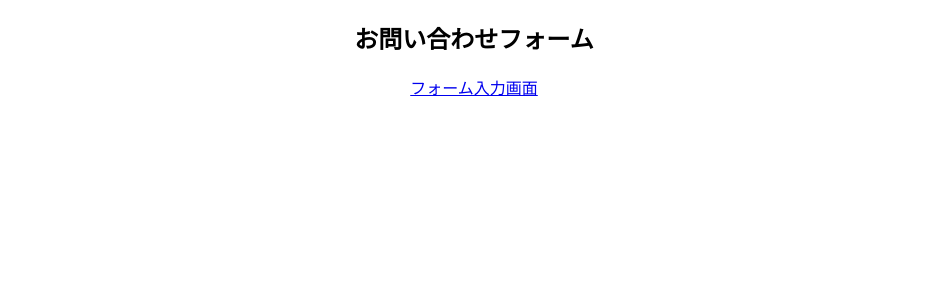
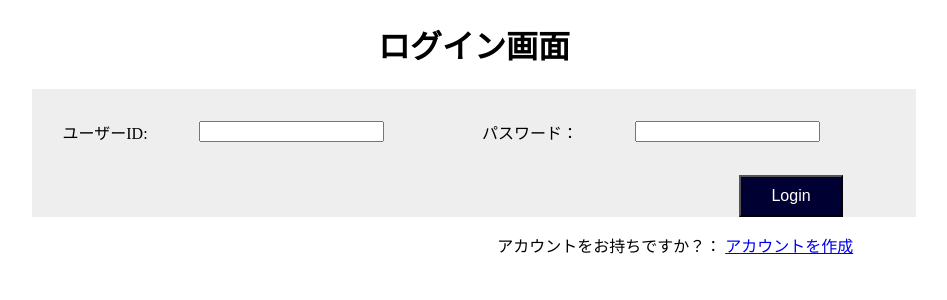
Before and after one commit to sugaigit/sales_support, a Django app: page / in a window 1280 px wide. Shown: the top 300 px of the page, without its empty margins (166-1113 px from the left). Run offline with Django 3.2, Linux system fonts and the light colour scheme.

Commit message:
新規登録、ログアウト追加

```diff
--- a/inputform/templates/inputform/index.html
+++ b/inputform/templates/inputform/index.html
@@ -9,7 +9,7 @@
     <a href="{% url 'inputform:input_form' %}"></a>
         <h2>お問い合わせフォーム</h2>
     </a>
-    <p><a href="http://127.0.0.1:8000/input_form/">フォーム入力画面</a></p>
+    <p><a href="{% url 'inputform:input_form' %}">フォーム入力画面</a></p>
 </center>
 </body>
 </html>
--- a/loginapp/static/loginapp_css/style.css
+++ b/loginapp/static/loginapp_css/style.css
@@ -6,6 +6,11 @@ h1{
     background-color: #EEEEEE;
     margin-left: 15%;
     margin-right: 15%;
+  }
+
+  .message{
+    text-align: right;
+    margin-right:20%;
   }
 
   table.reg_form{
@@ -19,7 +24,7 @@ h1{
       background-color: #000033;
       font-size: 1.0em;
       padding: 10px 30px;
-      margin-left: 80%;
+      margin-left:80%;
   }
 
   .btn:hover{
--- a/loginapp/templates/loginapp/login.html
+++ b/loginapp/templates/loginapp/login.html
@@ -0,0 +1,33 @@
+<!DOCTYPE html>
+{% load static %}
+<html lang="ja" dir="ltr">
+<head>
+<meta charset="utf-8">
+<title></title>
+<link rel="stylesheet" href='{% static "loginapp_css/style.css" %}'/>
+
+</head>
+<body>
+<h1>ログイン画面</h1>
+
+<div class="reg">
+  <form method="post" action="{% url 'Login' %}">
+    {% csrf_token %}
+
+    <table class="reg_form">
+    <tr>
+    <td><label for="userid">ユーザーID:</label></td>
+    <td><input type="text" name="userid"></td>
+    <td><label for="password">パスワード：</label></td>
+    <td><input type="password" name="password"></td>
+    </tr>
+    </table>
+
+    <input type="submit" class="btn" value="Login">
+ </form>
+</div>
+   <p class="message">アカウントをお持ちですか？：
+   <a href="{% url 'register' %}">アカウントを作成</a>
+   </p>
+</body>
+</html>
--- a/loginapp/urls.py
+++ b/loginapp/urls.py
@@ -2,5 +2,8 @@ from django.urls import path
 from . import views
 
 urlpatterns = [
-    path('', views.AccountRegistration.as_view(), name='registration'),
+    path('',views.Login,name='Login'),
+    path("logout",views.Logout,name="Logout"),
+    path('register',views.AccountRegistration.as_view(), name='register'),
+    path("home",views.home,name="home"),
 ]
--- a/loginapp/views.py
+++ b/loginapp/views.py
@@ -1,10 +1,59 @@
 from django.shortcuts import render
-from django.views.generic import TemplateView # テンプレートタグ
-from .forms import AccountForm, AddAccountForm # ユーザーアカウントフォーム
-from django.contrib.auth import authenticate
+from django.views.generic import TemplateView #テンプレートタグ
+from .forms import AccountForm, AddAccountForm #ユーザーアカウントフォーム
+
+# ログイン・ログアウト処理に利用
+from django.contrib.auth import authenticate, login, logout
 from django.http import HttpResponseRedirect, HttpResponse
 from django.urls import reverse
+from django.contrib.auth.decorators import login_required
 
+#ログイン
+def Login(request):
+    # POST
+    if request.method == 'POST':
+        # フォーム入力のユーザーID・パスワード取得
+        ID = request.POST.get('userid')
+        Pass = request.POST.get('password')
+
+        # Djangoの認証機能
+        user = authenticate(username=ID, password=Pass)
+
+        # ユーザー認証
+        if user:
+            #ユーザーアクティベート判定
+            if user.is_active:
+                # ログイン
+                login(request,user)
+                # ホームページ遷移
+                return HttpResponseRedirect(reverse('home'))
+            else:
+                # アカウント利用不可
+                return HttpResponse("アカウントが有効ではありません")
+        # ユーザー認証失敗
+        else:
+            return HttpResponse("ログインIDまたはパスワードが間違っています")
+    # GET
+    else:
+        return render(request, 'loginapp/login.html')
+
+
+#ログアウト
+@login_required
+def Logout(request):
+    logout(request)
+    # ログイン画面遷移
+    return HttpResponseRedirect(reverse('Login'))
+
+
+#ホーム
+@login_required
+def home(request):
+    params = {"UserID":request.user,}
+    return render(request, "loginapp/home.html",context=params)
+
+
+#新規登録
 class  AccountRegistration(TemplateView):
 
     def __init__(self):
@@ -14,19 +63,19 @@ class  AccountRegistration(TemplateView):
         "add_account_form":AddAccountForm(),
         }
 
-    # Get処理
+    #Get処理
     def get(self,request):
         self.params["account_form"] = AccountForm()
         self.params["add_account_form"] = AddAccountForm()
         self.params["AccountCreate"] = False
         return render(request,"loginapp/register.html",context=self.params)
 
-    # Post処理
+    #Post処理
     def post(self,request):
         self.params["account_form"] = AccountForm(data=request.POST)
         self.params["add_account_form"] = AddAccountForm(data=request.POST)
 
-        # フォーム入力の有効検証
+        #フォーム入力の有効検証
         if self.params["account_form"].is_valid() and self.params["add_account_form"].is_valid():
             # アカウント情報をDB保存
             account = self.params["account_form"].save()
--- a/sales_support/urls.py
+++ b/sales_support/urls.py
@@ -19,6 +19,6 @@ from django.urls import path,include
 
 urlpatterns = [
     path('admin/', admin.site.urls),
-    path('',include('inputform.urls')),
-    path('login/',include('loginapp.urls'))
+    path('inputform/',include('inputform.urls')),
+    path('',include('loginapp.urls'))
 ]
```
Also changed, not shown: loginapp/templates/loginapp/home.html (+18 -0 lines), db.sqlite3.
